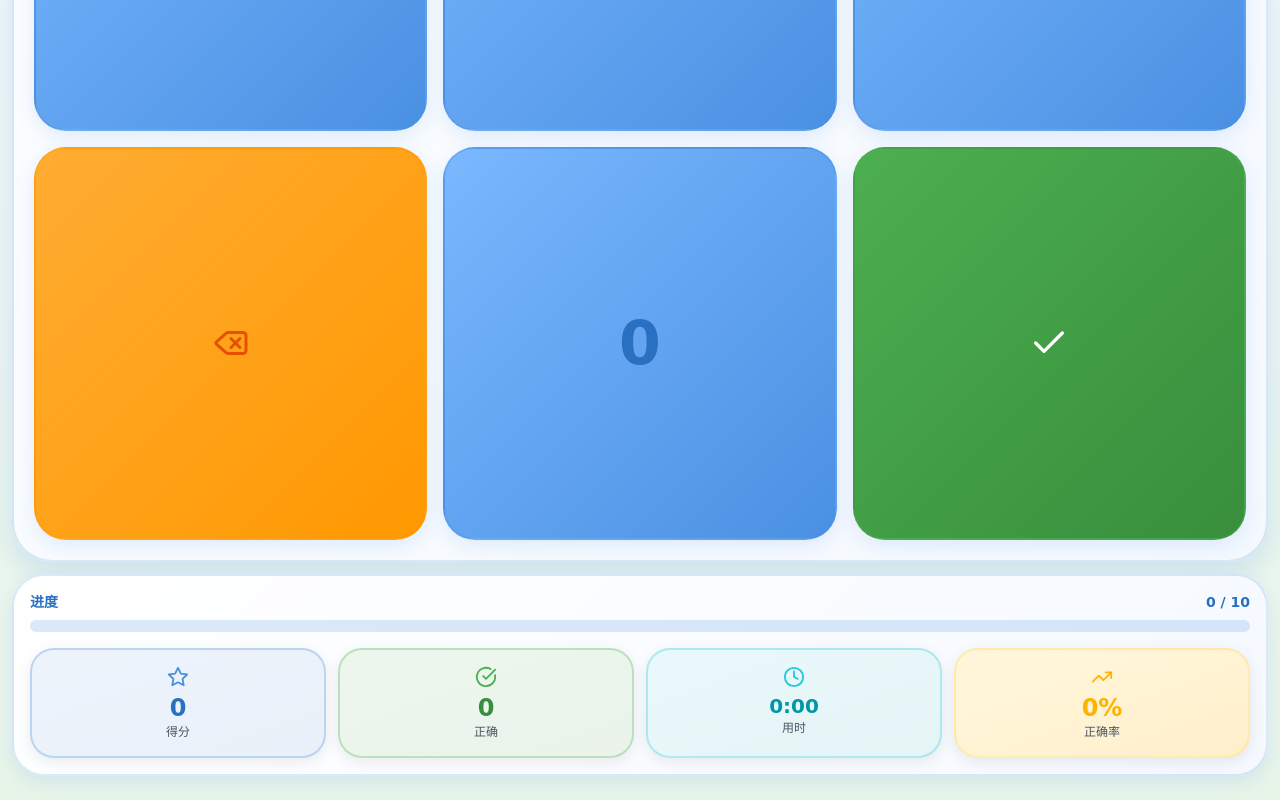
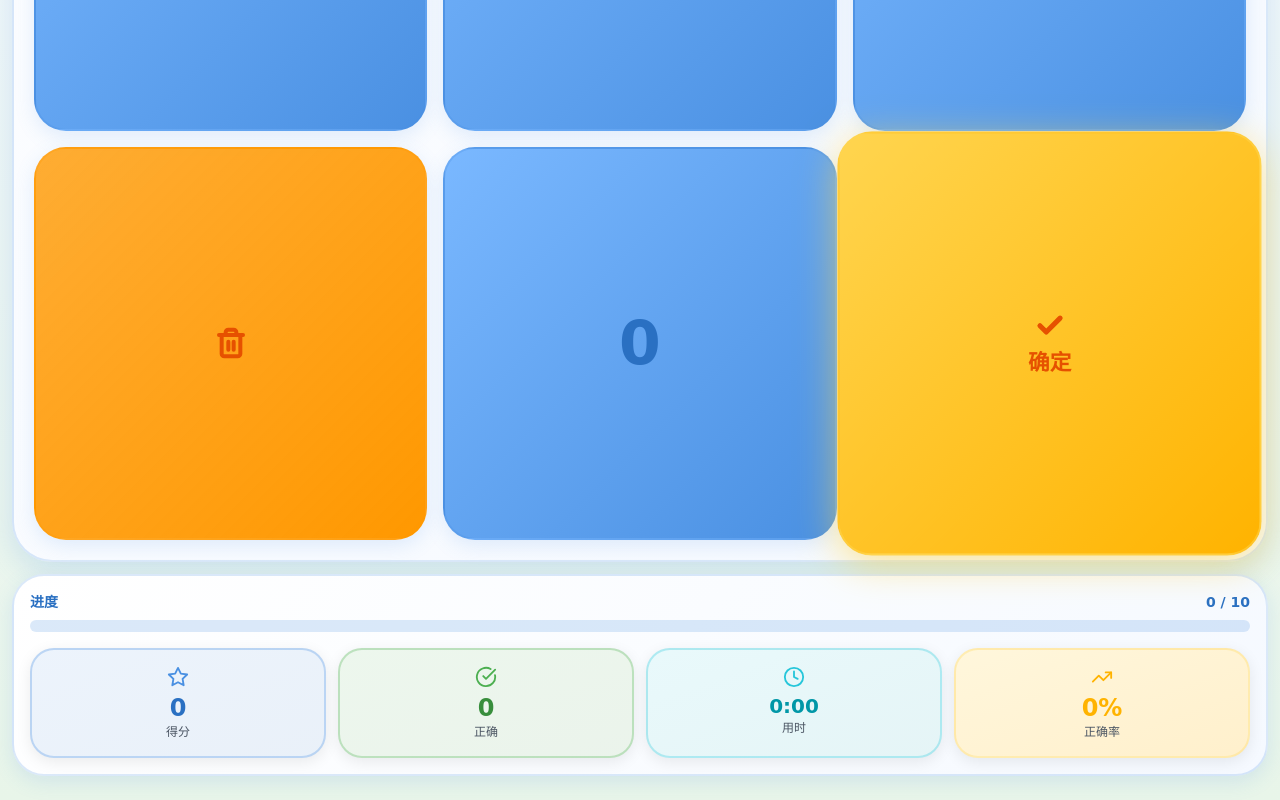
Before and after one commit to hezhongfeng/math-game, a Vue app: page /game/1 in a window 1280 px wide. Shown: the part 1418-2218 px from the top of the page. Built offline with nearby package versions, Linux system fonts and the light colour scheme.

Commit message:
feat: 优化数字键盘样式和交互效果
删除按钮替换为自定义SVG图标
确认按钮增加文字标签和动画效果
调整按钮颜色和大小比例

```diff
--- a/src/components/NumberPad.vue
+++ b/src/components/NumberPad.vue
@@ -1,6 +1,6 @@
 <script setup>
 import { computed } from 'vue'
-import { Delete, Check } from 'lucide-vue-next'
+import { Check } from 'lucide-vue-next'
 import { useSound } from '../composables/useSound'
 
 const props = defineProps({
@@ -52,7 +52,9 @@ function handleSubmit() {
         :disabled="disabled"
         class="aspect-square rounded-cute-xl bg-gradient-to-br from-peppa-orange/80 to-peppa-orange hover:from-peppa-orange hover:to-peppa-orange-dark active:scale-95 transition-all duration-150 flex items-center justify-center disabled:opacity-50 disabled:cursor-not-allowed shadow-cute border-2 border-peppa-orange/30"
       >
-        <Delete :size="36" class="text-peppa-orange-dark" />
+        <svg xmlns="http://www.w3.org/2000/svg" width="32" height="32" viewBox="0 0 24 24" fill="none" stroke="currentColor" stroke-width="3" stroke-linecap="round" stroke-linejoin="round" class="text-peppa-orange-dark">
+          <path d="M3 6h18M8 6V4a2 2 0 0 1 2-2h4a2 2 0 0 1 2 2v2m3 0v14a2 2 0 0 1-2 2H7a2 2 0 0 1-2-2V6h14zM10 11v6M14 11v6"/>
+        </svg>
       </button>
 
       <!-- 数字键 0 -->
@@ -64,13 +66,16 @@ function handleSubmit() {
         0
       </button>
 
-      <!-- 确认按钮 -->
+      <!-- 确认按钮 - 优化版 -->
       <button
         @click="handleSubmit"
         :disabled="disabled"
-        class="aspect-square rounded-cute-xl bg-gradient-to-br from-peppa-green to-peppa-green-dark hover:from-peppa-green-light hover:to-peppa-green active:scale-95 transition-all duration-150 flex items-center justify-center disabled:opacity-50 disabled:cursor-not-allowed shadow-cute border-2 border-peppa-green/30"
+        class="confirm-btn aspect-square rounded-cute-xl bg-gradient-to-br from-peppa-yellow to-peppa-yellow-dark hover:from-peppa-yellow-light hover:to-peppa-yellow active:scale-95 transition-all duration-150 disabled:opacity-50 disabled:cursor-not-allowed shadow-cute border-2 border-peppa-yellow/50"
       >
-        <Check :size="40" class="text-white" />
+        <div class="flex flex-col items-center justify-center gap-0.5">
+          <Check :size="28" class="text-peppa-orange-dark md:mb-1" stroke-width="4" />
+          <span class="text-lg md:text-xl font-bold text-peppa-orange-dark font-rounded leading-none">确定</span>
+        </div>
       </button>
     </div>
   </div>
@@ -81,6 +86,31 @@ function handleSubmit() {
   background: linear-gradient(135deg, #ffffff 0%, #F5F9FF 100%);
 }
 
+.confirm-btn {
+  /* 确认按钮稍大，更醒目 */
+  transform: scale(1.08);
+  box-shadow: 0 8px 25px rgba(255, 213, 79, 0.4);
+  animation: pulse-glow 2s ease-in-out infinite;
+}
+
+.confirm-btn:hover:not(:disabled) {
+  transform: scale(1.12);
+  box-shadow: 0 10px 30px rgba(255, 213, 79, 0.5);
+}
+
+.confirm-btn:active:not(:disabled) {
+  transform: scale(0.95) scale(1.08);
+}
+
+@keyframes pulse-glow {
+  0%, 100% {
+    box-shadow: 0 8px 25px rgba(255, 213, 79, 0.4);
+  }
+  50% {
+    box-shadow: 0 8px 35px rgba(255, 213, 79, 0.6);
+  }
+}
+
 button {
   -webkit-tap-highlight-color: transparent;
   touch-action: manipulation;
```
